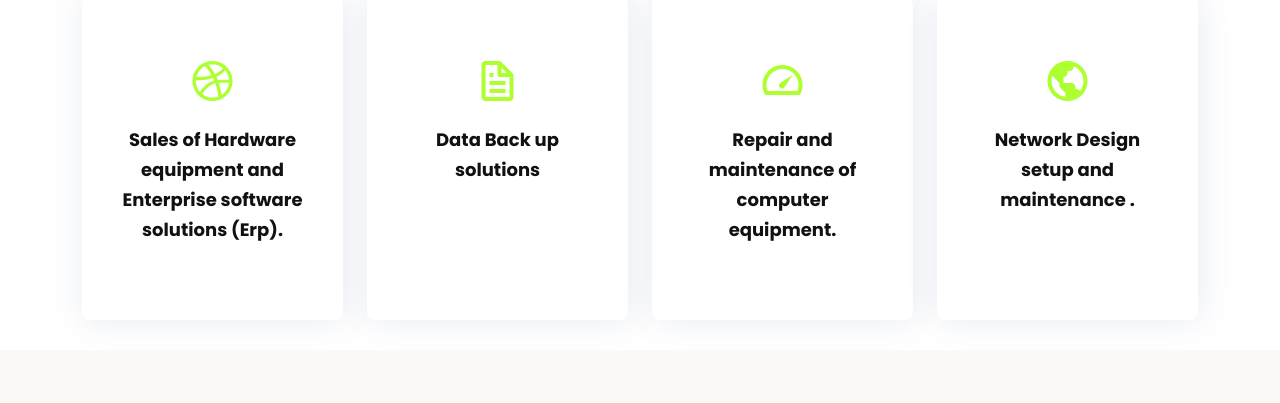
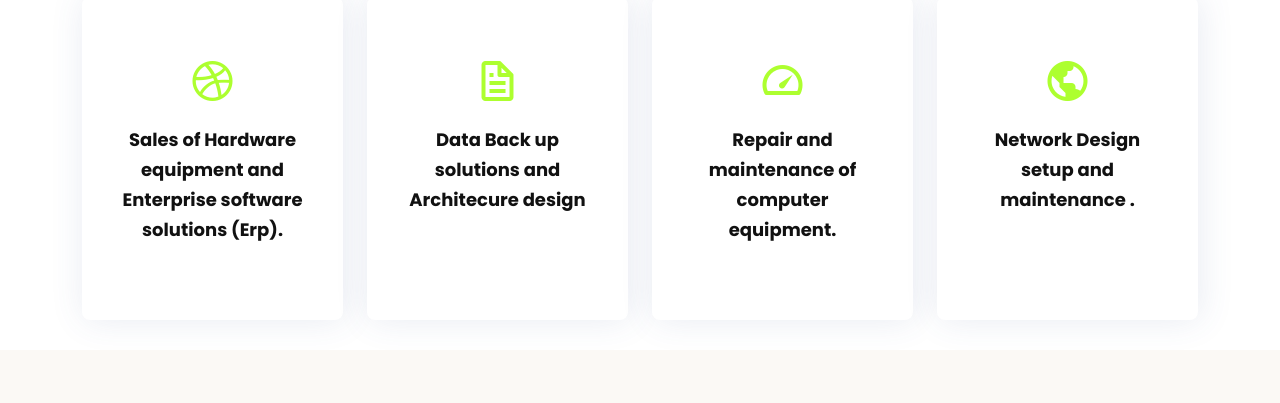
Before and after one commit to Brycies/Computerware_Tech_LTD, a plain HTML site: page index.html in a window 1280 px wide. Shown: the part 1600-2003 px from the top of the page. Drawn offline with nearby package versions, Linux system fonts and the light colour scheme; a web font is replaced by a local one.

Commit message:
scss alter

```diff
--- a/assets/css/styles1.css
+++ b/assets/css/styles1.css
@@ -982,6 +982,7 @@ input[type="checkbox"] {
   display: inline-block;
   text-transform: uppercase;
   border-radius: 50px;
+  margin-bottom: 30px;
 }
 
 .slider-1 .slider-container {
--- a/index.html
+++ b/index.html
@@ -174,7 +174,7 @@
             >
               <div class="icon-box">
                 <div class="icon"><i class="bx bx-file"></i></div>
-                <h4 class="title"><a href="">Data Back up solutions</a></h4>
+                <h4 class="title"><a href="">Data Back up solutions and Architecure design</a></h4>
 
               </div>
             </div>
```
